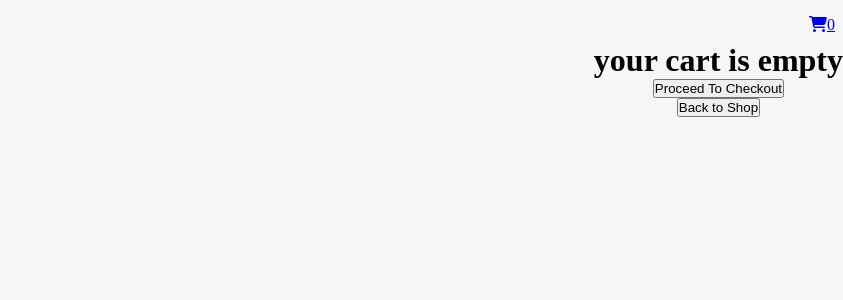
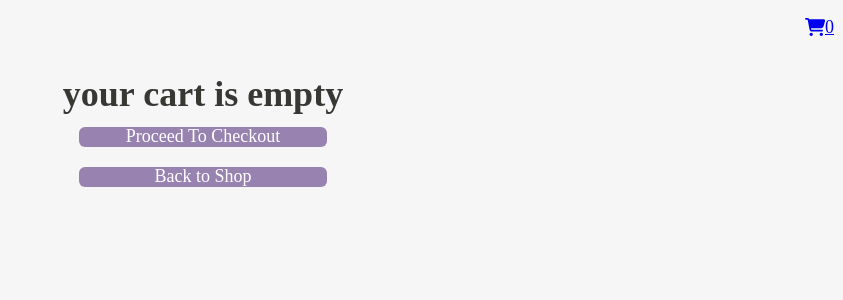
Before and after one commit to elnurad/online-shop, a React (Create React App) app: page /cart in a window 1280 px wide. Shown: the top 300 px of the page, without its empty margins (437-1280 px from the left). Built offline with nearby package versions, Linux system fonts and the light colour scheme.

Commit message:
worked on styles

```diff
--- a/src/components/Cart.js
+++ b/src/components/Cart.js
@@ -36,27 +36,33 @@ function Cart({
 
   return (
     <div className={styles.cartContainer}>
-      <ul>
+      <div>
+        <ul className={styles.cartUnorderedList}>
           {cartDisplay.map((item) => (
             <li className={styles.cartDisplayItem} key={item.id}>
               <img src={item.image} alt="" />
               <div className={styles.cartDisplayText}>
                 <div className={styles.cartFoodNames}><h4>{item.name}</h4></div>
+                <div className={styles.cartPrice}>
                   <p>
                     $
                     {item.price}
                   </p>
-              <p>
+
+                </div>
+                <div className={styles.cartQuantityButton}>
                   <button type="button" onClick={() => increment(item)}>+</button>
                   {item.quantity}
                   <button type="button" onClick={() => decrement(item)}>-</button>
-
-              </p>
+                </div>
+                <div className={styles.trashCan}>
                   <FontAwesomeIcon icon={faTrashCan} onClick={() => removeItem(item)} />
+                </div>
               </div>
             </li>
           ))}
         </ul>
+      </div>
       <div className={styles.paymentUI}>
         {cartDisplay.length === 0 ? (<h1>your cart is empty</h1>)
           : (
--- a/src/components/Cart.module.css
+++ b/src/components/Cart.module.css
@@ -6,17 +6,30 @@
 
 body {
   background: #f6f6f6;
+  color: #373734;
+  font-family: miller-text,serif;
+  font-size: 1.125rem;
+  font-weight: 400;
+  letter-spacing: 0;
+  line-height: 1.11;
+}
+.cartContainer {
+  margin: 1em;
+  margin-top: 2em;
+}
+.cartUnorderedList {
+  margin: auto;
+  width: 50%;
 }
 
-ul {
- margin: auto;
- width: 50%;
- padding: 1rem;
+.cartPrice {
+  width: 5rem;
 }
-.cartContainer {
-    margin: 0 auto;
-    display: flex;
-
+.trashCan {
+  width: 5rem;
+}
+.cartQuantityButton {
+  width: 5rem;
 }
 .cartContainer img {
   max-height: 103px;
@@ -27,6 +40,7 @@ ul {
 }
 .cartDisplayItem {
   display: flex;
+
 }
 .cartDisplayText {
   display: flex;
@@ -38,13 +52,48 @@ ul {
 }
 .cartFoodNames {
   width: 15em;
+  color: #373734;
+  font-family: miller-text,serif;
+  font-size: 1rem;
+  font-weight: 400;
+  letter-spacing: 0;
+  line-height: 1.11;
 }
 .total {
   text-align: center;
+  color: #373734;
+  font-family: miller-text,serif;
+  font-size: 1.125rem;
+  font-weight: 400;
+  letter-spacing: 0;
+  line-height: 1.11;
 }
 .paymentUI {
   text-align: center;
+
 }
-/* .paymentUI button {
-  display: block;
-} */
+.paymetUI h3, .paymentUI button {
+  margin: 0.5rem;
+
+  color: #fff;
+  background-color: #9882b0;
+  border: 0;
+  border-radius: 6px;
+  font-family: miller-text, serif;
+  font-size: 1.125rem;
+  font-weight: 400;
+  letter-spacing: 0;
+  line-height: 1.11;
+  margin-top: 0.75rem;
+  width: 20%;
+  cursor: pointer;
+
+}
+
+.cartQuantityButton button {
+  width: 1.2rem;
+  border-style: solid;
+  border-radius: 6px;
+  border-color:  #9882b0;
+
+}
--- a/src/components/CatFoodCard.js
+++ b/src/components/CatFoodCard.js
@@ -13,7 +13,7 @@ function CatFoodCard({
   };
 
   return (
-    <div>
+    <div className={styles.catFoodCardItem}>
       <img className={styles.catFoodImg} src={foodImage} alt="" />
       <h4>{foodName}</h4>
       <p>
--- a/src/components/CatFoodCard.module.css
+++ b/src/components/CatFoodCard.module.css
@@ -12,3 +12,6 @@
     width: 60%;
     cursor: pointer;
 }
+/* .catFoodCardItem {
+    border: black solid;
+} */
--- a/src/components/Shop.js
+++ b/src/components/Shop.js
@@ -33,14 +33,14 @@ function Shop({
     <div>
       <div className={styles.shopContainer}>
         {foodItems.map((item) => (
+          <div key={item.id} className={styles.shopContainerImg}>
             <CatFoodCard
-            key={item.id}
               foodImage={item.image}
               foodName={item.name}
               foodPrice={item.price}
               addItem={() => addItem(item)}
-
             />
+          </div>
         ))}
       </div>
     </div>
--- a/src/components/Shop.module.css
+++ b/src/components/Shop.module.css
@@ -1,11 +1,13 @@
-
-
 .shopContainer {
-    background-color: #f6f6f6;
+    background-color: #fff;
     display: grid;
     grid-template-columns: repeat(4, 1fr);
     text-align: center;
-    margin: 1em;
+    margin: 2em;
     margin-bottom: 5em;
     padding: 1em;
 }
+.shopContainerImg {
+    margin: 0.5em;
+
+}
```
Lines whose indentation alone changed are shown as unchanged.
